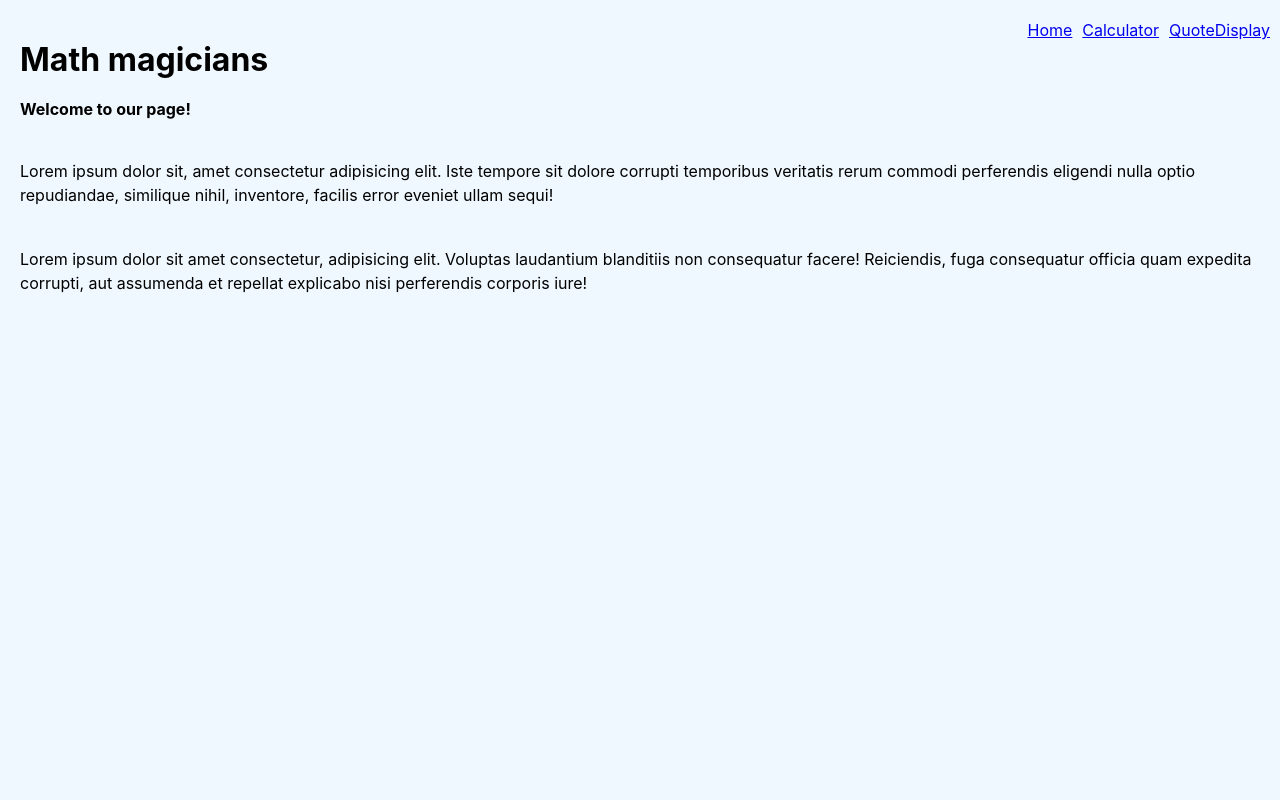
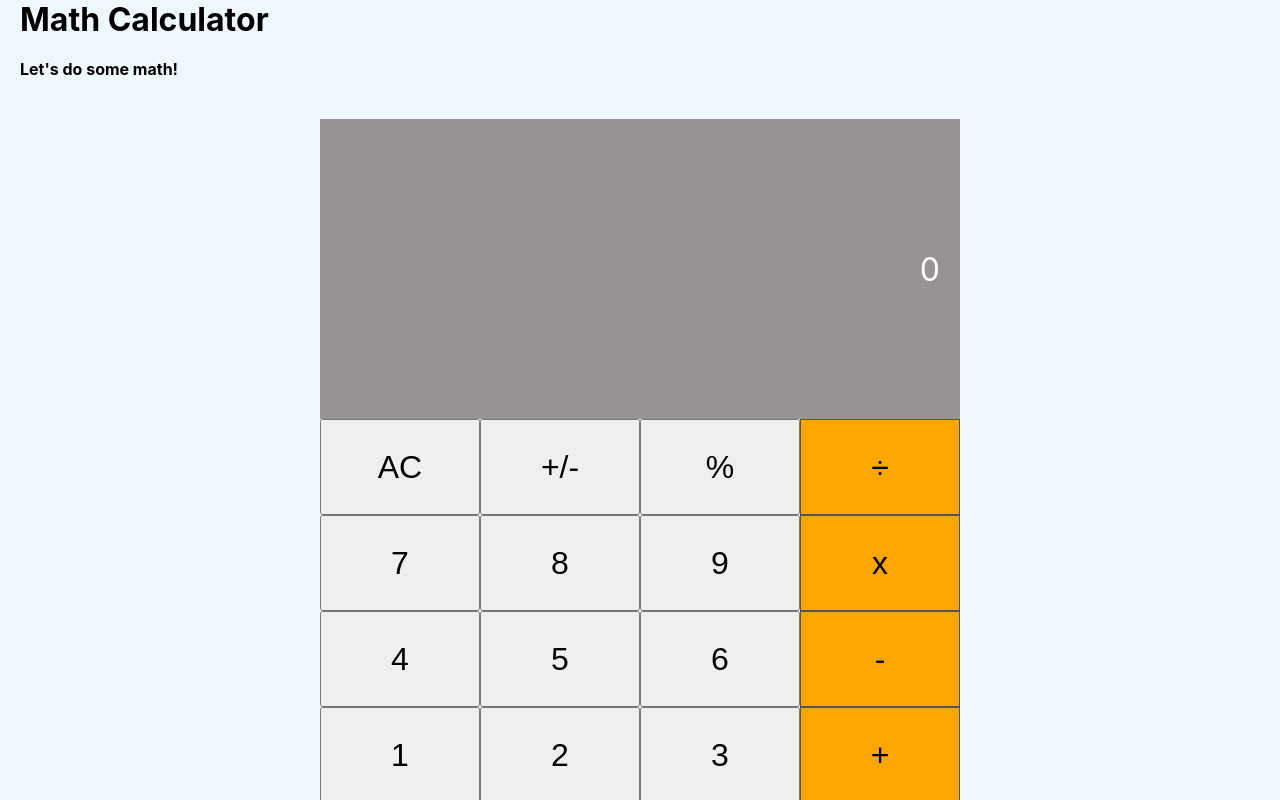
Before and after one commit to Umuhan/calculator-app, a React (Create React App) app: page / in a window 1280 px wide. Shown: the top 800 px of the page. Built offline with nearby package versions, Linux system fonts and the light colour scheme; no server answers.

Commit message:
Update App.js file

```diff
--- a/src/App.js
+++ b/src/App.js
@@ -1,32 +1,12 @@
-import React from "react";
-import { BrowserRouter as Router, Routes, Route, Link } from "react-router-dom";
-import Calculator from "./components/Calculator";
-import QuoteDisplay from "./components/QuoteDisplay";
-import Home from "./components/Home";
+import React from 'react';
+import Calculator from './components/Calculator';
+import QuoteDisplay from './components/QuoteDisplay';
 
-const App = () => (
-  <Router>
+export default function App() {
+  return (
     <div>
-      <nav>
-        <ul className="pages">
-          <li>
-            <Link to="/">Home</Link>
-          </li>
-          <li>
-            <Link to="/calculator">Calculator</Link>
-          </li>
-          <li>
-            <Link to="/quote">QuoteDisplay</Link>
-          </li>
-        </ul>
-      </nav>
-      <Routes>
-        <Route path="/" element={<Home />} />
-        <Route path="/Calculator" element={<Calculator />} />
-        <Route path="/quote" element={<QuoteDisplay />} />
-      </Routes>
+      <Calculator />
+      <QuoteDisplay />
     </div>
-  </Router>
-);
-
-export default App;
+  );
+}
```
